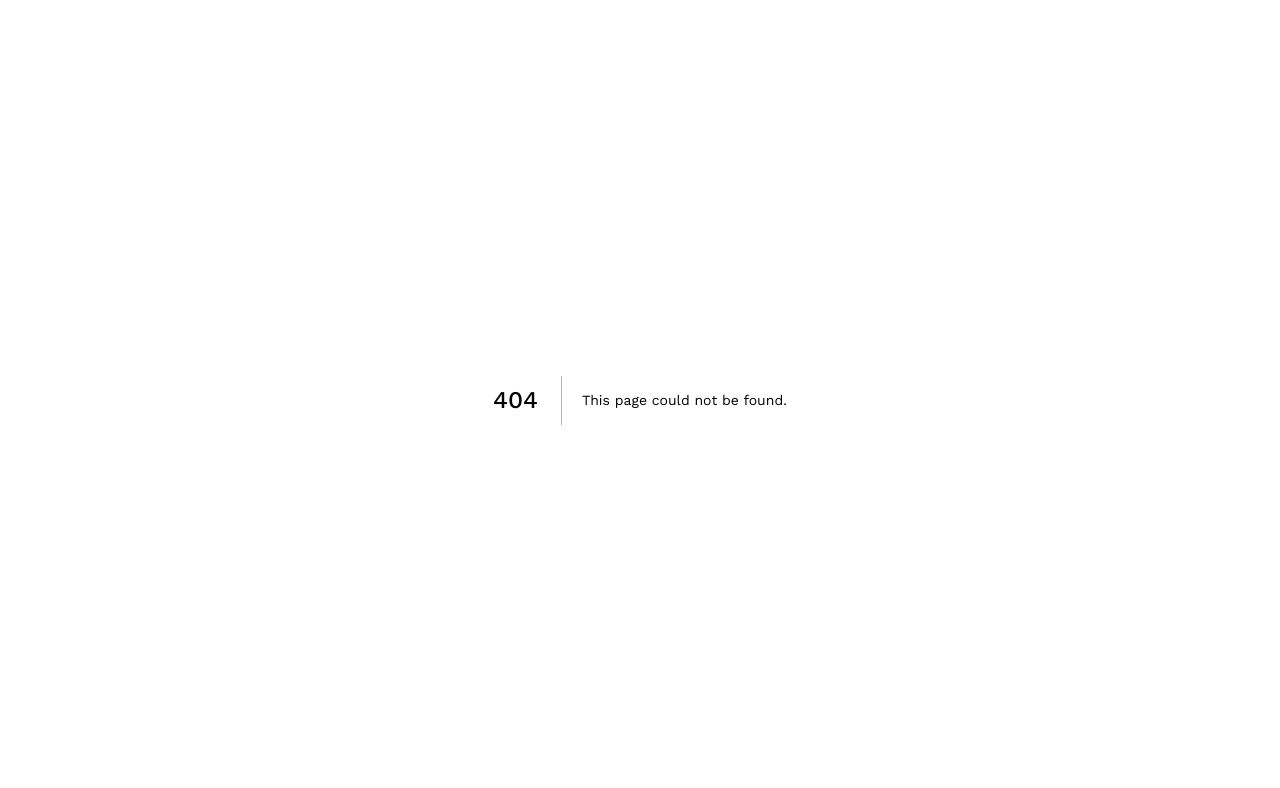
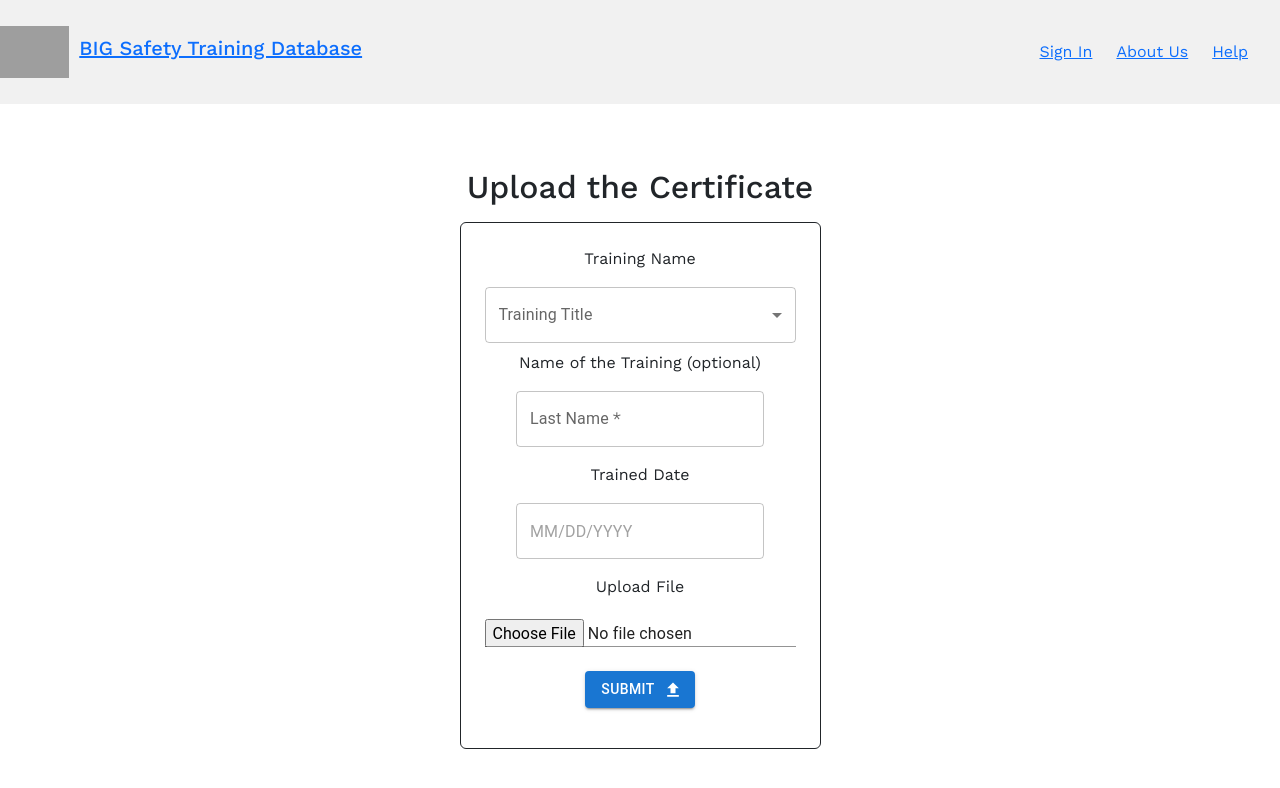
Before and after one commit to leej1230/safety-data-training, a Next.js app: page /uploadcertificate in a window 1280 px wide. Before the commit this address had no page. Shown: the top 788 px of the page. Built offline with nearby package versions, Linux system fonts and the light colour scheme; grey boxes are pictures that could not be loaded.

Commit message:
upload certificate page done

```diff
--- /dev/null
+++ b/src/pages/uploadcertificate.tsx
@@ -0,0 +1,109 @@
+import React, { useState } from "react";
+import Navbar from "@/components/Navbar";
+import Head from "next/head";
+import { TextField, Button, Input, MenuItem, Select } from "@mui/material";
+import { Upload } from "@mui/icons-material";
+import { DatePicker } from "@mui/x-date-pickers";
+import { AdapterDayjs } from "@mui/x-date-pickers/AdapterDayjs";
+import { LocalizationProvider } from "@mui/x-date-pickers/LocalizationProvider";
+
+const formVerticalMargin = "my-2";
+
+const UploadCertificate = () => {
+  const [selectedFile, setSelectedFile] = useState(null);
+  const [selectedOption, setSelectedOption] = useState("");
+
+  const handleChange = (event: any) => {
+    setSelectedOption(event.target.value);
+  };
+
+  const handleFileInput = (event: any) => {
+    setSelectedFile(event.target.files[0]);
+  };
+
+  const handleSubmit = (event: any) => {
+    event.preventDefault();
+    console.log(selectedFile);
+    // Do something with the selected file, e.g. upload it to a server
+  };
+
+  return (
+    <>
+      <Head>
+        <title>Upload Certificate</title>
+      </Head>
+
+      <Navbar />
+
+      <main>
+        <div className="container my-5 align-items-center justify-content-center ">
+          <div className="col ">
+            <div className="row align-items-center justify-content-center">
+              <h2 className="text-center my-3 mx-5">Upload the Certificate</h2>
+            </div>
+            <div className="row align-items-center justify-content-center">
+              <div
+                className="card bg-white px-4 py-4 border border-dark border-1"
+                style={{ width: "fit-content" }}
+              >
+                <div className={`form-outline text-center`}>
+                  <p>Training Name</p>
+                  <TextField
+                    label="Training Title"
+                    select
+                    variant="outlined"
+                    value={selectedOption}
+                    style={{ width: "100%" }}
+                    onChange={handleChange}
+                  >
+                    <MenuItem value="option1">Training A</MenuItem>
+                    <MenuItem value="option2">Training B</MenuItem>
+                    <MenuItem value="option3">Training C</MenuItem>
+                  </TextField>
+                </div>
+
+                <div
+                  className={`form-outline text-center ${formVerticalMargin}`}
+                >
+                  <p>Name of the Training (optional)</p>
+                  <TextField
+                    required
+                    id="outlined-required"
+                    label="Last Name"
+                    placeholder="Doe"
+                  />
+                </div>
+
+                <div
+                  className={`form-outline text-center ${formVerticalMargin}`}
+                >
+                  <p>Trained Date</p>
+                  <LocalizationProvider dateAdapter={AdapterDayjs}>
+                    <DatePicker />
+                  </LocalizationProvider>
+                </div>
+
+                <div
+                  className={`form-outline text-center ${formVerticalMargin}`}
+                >
+                  <p>Upload File</p>
+                  <form onSubmit={handleSubmit}>
+                    <Input type="file" onChange={handleFileInput} />
+                  </form>
+                </div>
+
+                <div className="text-center my-3">
+                  <Button variant="contained" endIcon={<Upload />}>
+                    Submit
+                  </Button>
+                </div>
+              </div>
+            </div>
+          </div>
+        </div>
+      </main>
+    </>
+  );
+};
+
+export default UploadCertificate;
```
